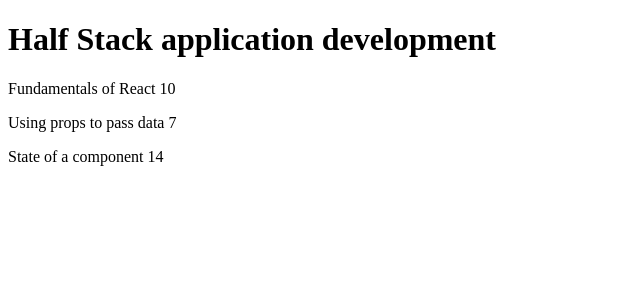
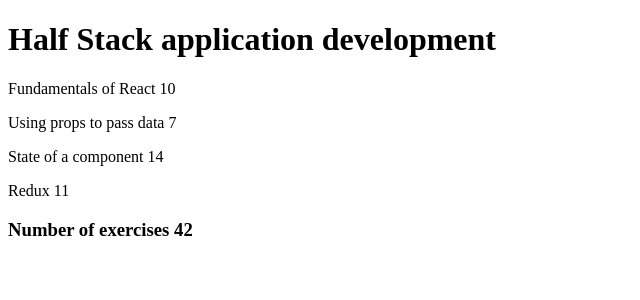
Before and after one commit to jcaburnay/part2, a React (Create React App) app: page / in a window 1280 px wide. Shown: the top 300 px of the page, without its empty margins (0-640 px from the left). Built offline with nearby package versions, Linux system fonts and the light colour scheme.

Commit message:
Exercise 2.2: Course information step7

```diff
--- a/src/index.js
+++ b/src/index.js
@@ -3,6 +3,13 @@
 
 const Header = ({ course }) => {
   return <h1>{course.name}</h1>;
+};
+
+const Total = ({ course }) => {
+  const sum = course.parts
+    .map((part) => part.exercises)
+    .reduce((accumulator, currentValue) => accumulator + currentValue, 0);
+  return <h3>Number of exercises {sum}</h3>;
 };
 
 const Part = (props) => {
@@ -16,7 +23,9 @@
 const Content = ({ course }) => {
   return (
     <div>
-      {course.parts.map(part => <Part part={part} key={part.id} />)}
+      {course.parts.map((part) => (
+        <Part part={part} key={part.id} />
+      ))}
     </div>
   );
 };
@@ -26,6 +35,7 @@
     <>
       <Header course={course} />
       <Content course={course} />
+      <Total course={course} />
     </>
   );
 };
@@ -49,7 +59,12 @@
         name: "State of a component",
         exercises: 14,
         id: 3,
-      }
+      },
+      {
+        name: "Redux",
+        exercises: 11,
+        id: 4,
+      },
     ],
   };
 
```
